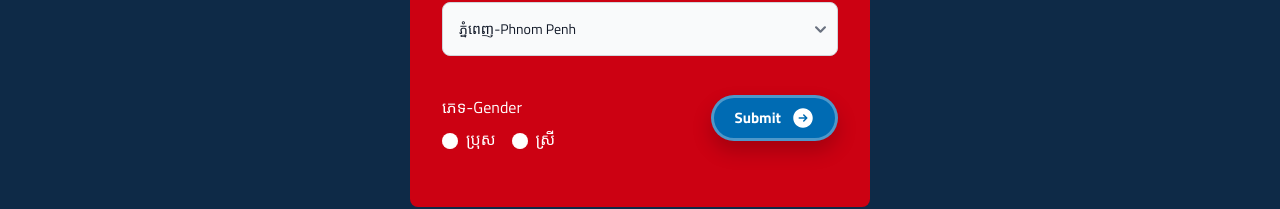
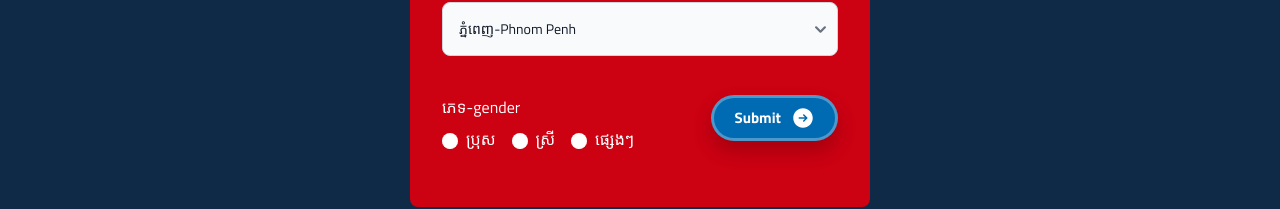
Before and after one commit to business-cambodia/bbe_nuxt3, a Nuxt app: page / in a window 1280 px wide. Shown: the part 616-825 px from the top of the page. Built offline with nearby package versions, Linux system fonts and the light colour scheme; a web font is replaced by a local one.

Commit message:
[add] gender "other"

```diff
--- a/pages/index.vue
+++ b/pages/index.vue
@@ -66,13 +66,13 @@
               <div class="bottom-wrapper">
                 <div class="flex justify-between">
                   <div class="input">
-                    <label>ភេទ-Gender</label>
+                    <label>ភេទ-gender</label>
                     <div class="flex space-x-4">
                       <label class="inline-flex items-center">
                         <input
                           type="radio"
                           class="form-radio"
-                          v-model="form.Gender"
+                          v-model="form.gender"
                           value="man"
                         />
                         <span class="ml-2">ប្រុស</span>
@@ -81,10 +81,19 @@
                         <input
                           type="radio"
                           class="form-radio"
-                          v-model="form.Gender"
+                          v-model="form.gender"
                           value="woman"
                         />
                         <span class="ml-2">ស្រី</span>
+                      </label>
+                      <label class="inline-flex items-center">
+                        <input
+                          type="radio"
+                          class="form-radio"
+                          v-model="form.gender"
+                          value="other"
+                        />
+                        <span class="ml-2">ផ្សេងៗ</span>
                       </label>
                     </div>
                   </div>
@@ -158,7 +167,7 @@ const form = ref({
   name: "",
   phone: "",
   address: "ភ្នំពេញ-Phnom Penh",
-  Gender: "",
+  gender: "",
   role: null,
 });
 
@@ -173,14 +182,14 @@ const submitForm = async () => {
     !form.value.phone ||
     !form.value.role ||
     !form.value.address ||
-    !form.value.Gender
+    !form.value.gender
   ) {
     let missingField = "";
     if (!form.value.name) missingField = "ឈ្មោះ-Name";
     else if (!form.value.phone) missingField = "លេខទូរស័ព្ទ Phone number";
     else if (!form.value.role) missingField = "តួនាទី-Role";
     else if (!form.value.address) missingField = "អាស័យដ្ឋាន-Address";
-    else if (!form.value.Gender) missingField = "ភេទ-Gender";
+    else if (!form.value.gender) missingField = "ភេទ-gender";
 
     $swal.fire({
       title: "ការដាក់ស្នើបរាជ័យ",
@@ -212,14 +221,14 @@ const submitForm = async () => {
     });
 
     if (result.isConfirmed) {
-      const response = await useApi("/items/Users_Submit", {
+      try {
+        const response = await useApi("/items/users", {
           method: "POST",
           data: form.value, // Use 'data' instead of 'body' for axios
           headers: {
             "Content-Type": "application/json",
           },
         });
-
         $swal
           .fire({
             title: "បានដាក់ស្នើជោគជ័យ",
@@ -227,13 +236,21 @@ const submitForm = async () => {
                <strong>ឈ្មោះ-Name:</strong> ${form.value.name}<br>
                <strong>លេខទូរសព្ទ-Phone:</strong> ${form.value.phone}<br>
                <strong>អាស័យដ្ឋាន-Address:</strong> ${form.value.address}<br>
-               <strong>ភេទ-Gender:</strong> ${form.value.Gender}<br>
+               <strong>ភេទ-gender:</strong> ${form.value.gender}<br>
                <strong>តួនាទី-Role:</strong> ${form.value.role}`,
             icon: "success",
           })
           .then(() => {
             location.reload(); // Refresh the page after the user clicks "OK"
           });
+      } catch (error: any) {
+        console.error("Failed to submit form:", error);
+        $swal.fire({
+          title: "ការដាក់ស្នើបរាជ័យ",
+          text: "មានបញ្ហាកើតឡើងនៅពេលដាក់ស្នើទម្រង់នេះ"+error.message,
+          icon: "error",
+        });
+      }
 
       toggle(); // Trigger animation on submit
     } else if (result.dismiss === $swal.DismissReason.cancel) {
@@ -256,9 +273,8 @@ onMounted(() => {
 </script>
 
 <style scoped>
-
-.bg-img{
-  background-image: url('/static/bg.svg');
+.bg-img {
+  background-image: url("/static/bg.svg");
   background-size: cover;
   background-position: center;
 }
```
Lines whose indentation alone changed are shown as unchanged.
